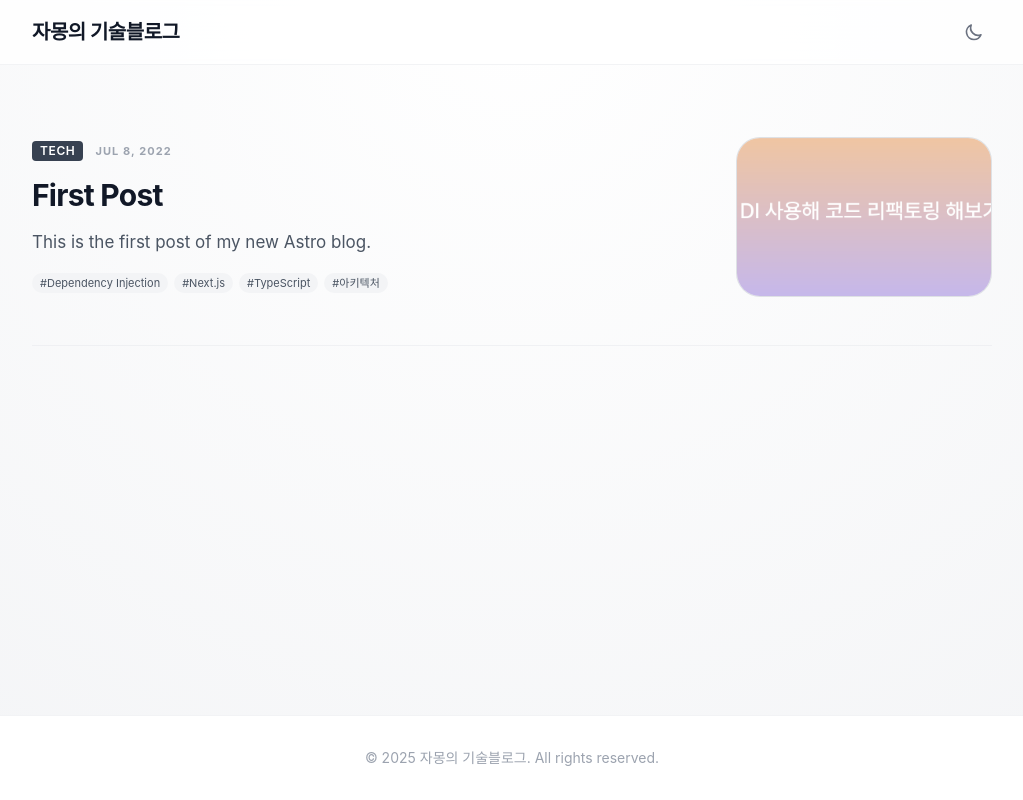
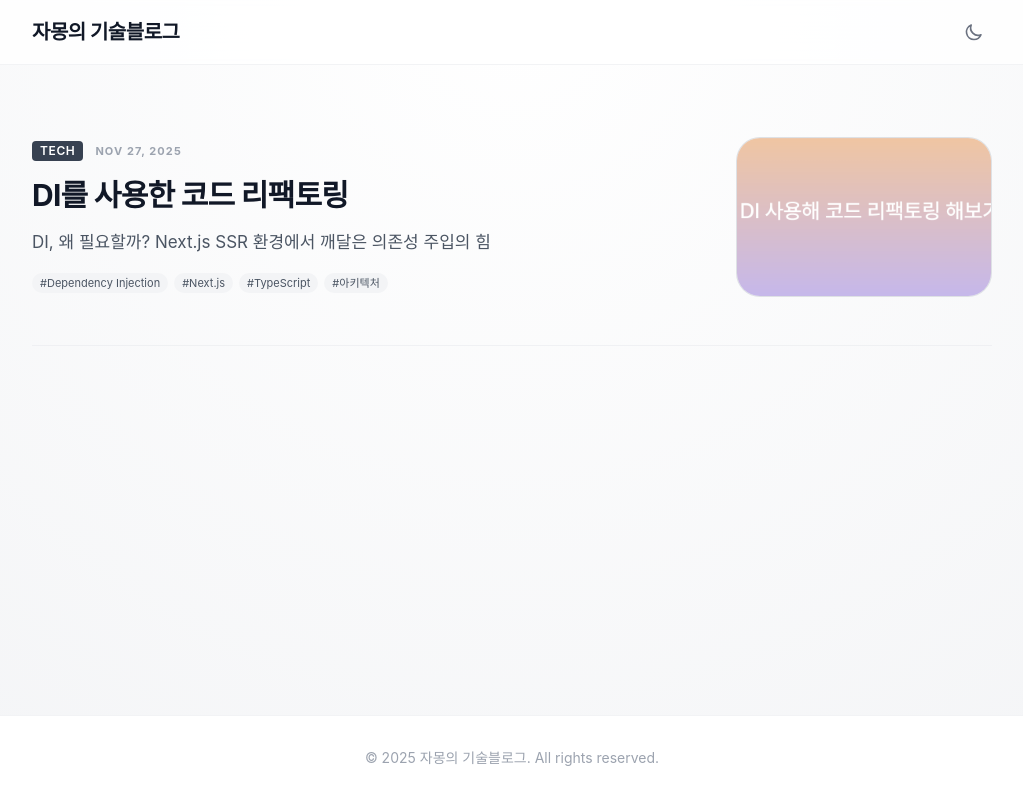
Before and after one commit to OseungKwon/blog, an Astro site: page / in a window 1280 px wide. Shown: the whole page, without its empty margins (128-1151 px from the left). Built offline with nearby package versions, Linux system fonts and the light colour scheme; Astro itself is replaced by a stand-in of ours.

Commit message:
feat: 콘텐츠 내용 수정

```diff
--- a/src/content/blog/first-post.md
+++ b/src/content/blog/di-refactoring.md
@@ -1,7 +1,7 @@
 ---
-title: 'First Post'
-description: 'This is the first post of my new Astro blog.'
-pubDate: 'Jul 08 2022'
+title: 'DI를 사용한 코드 리팩토링'
+description: 'DI, 왜 필요할까? Next.js SSR 환경에서 깨달은 의존성 주입의 힘'
+pubDate: '2025.11.27'
 heroImage: '@assets/blog/placeholder-hero.png'
 category: 'tech'
 tags: ['Dependency Injection', 'Next.js', 'TypeScript', '아키텍처']
```
